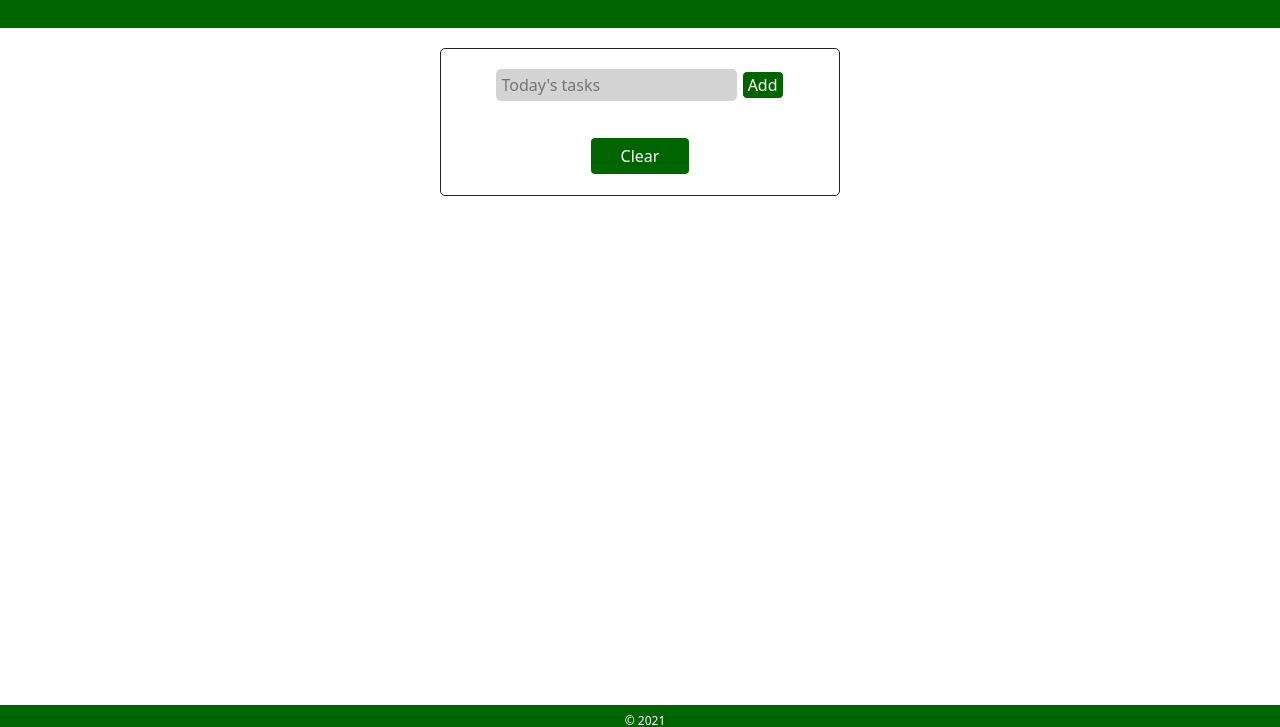
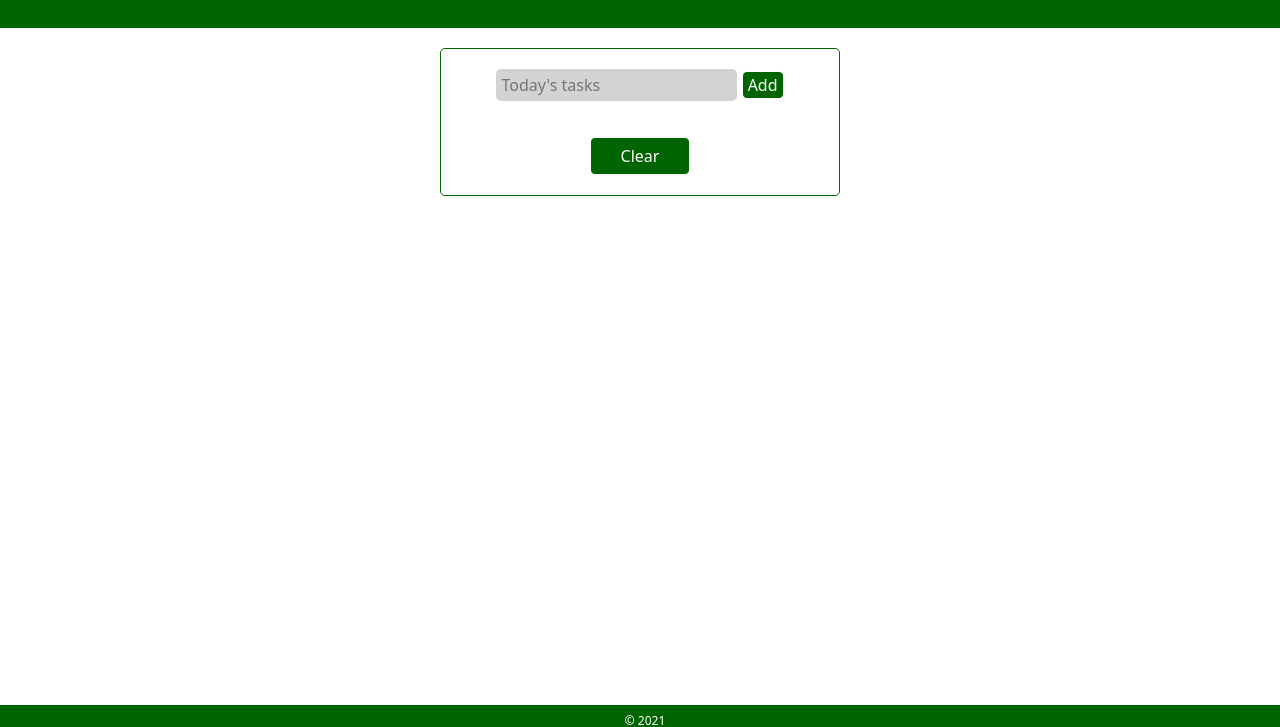
Before and after one commit to loremipsum-20/to-do-list, a plain HTML site: page index.html in a window 1280 px wide. Shown: the part 73-800 px from the top of the page. Drawn offline with nearby package versions, Linux system fonts and the light colour scheme.

Commit message:
changed main border color

```diff
--- a/src/style.css
+++ b/src/style.css
@@ -65,7 +65,7 @@ main {
   padding: 20px;
   border: 1px solid;
   border-radius: 5px;
-
+  border-color: darkgreen;
 }
 
 footer {
```
